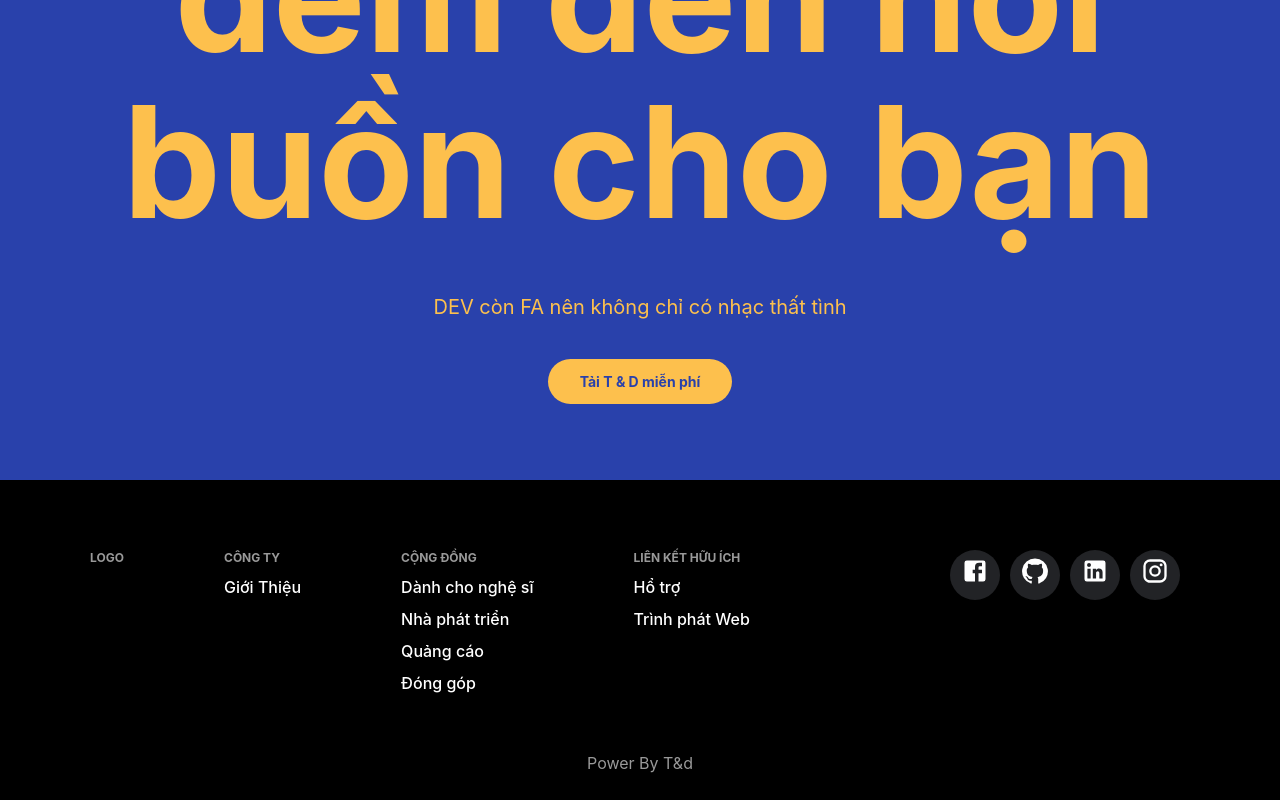
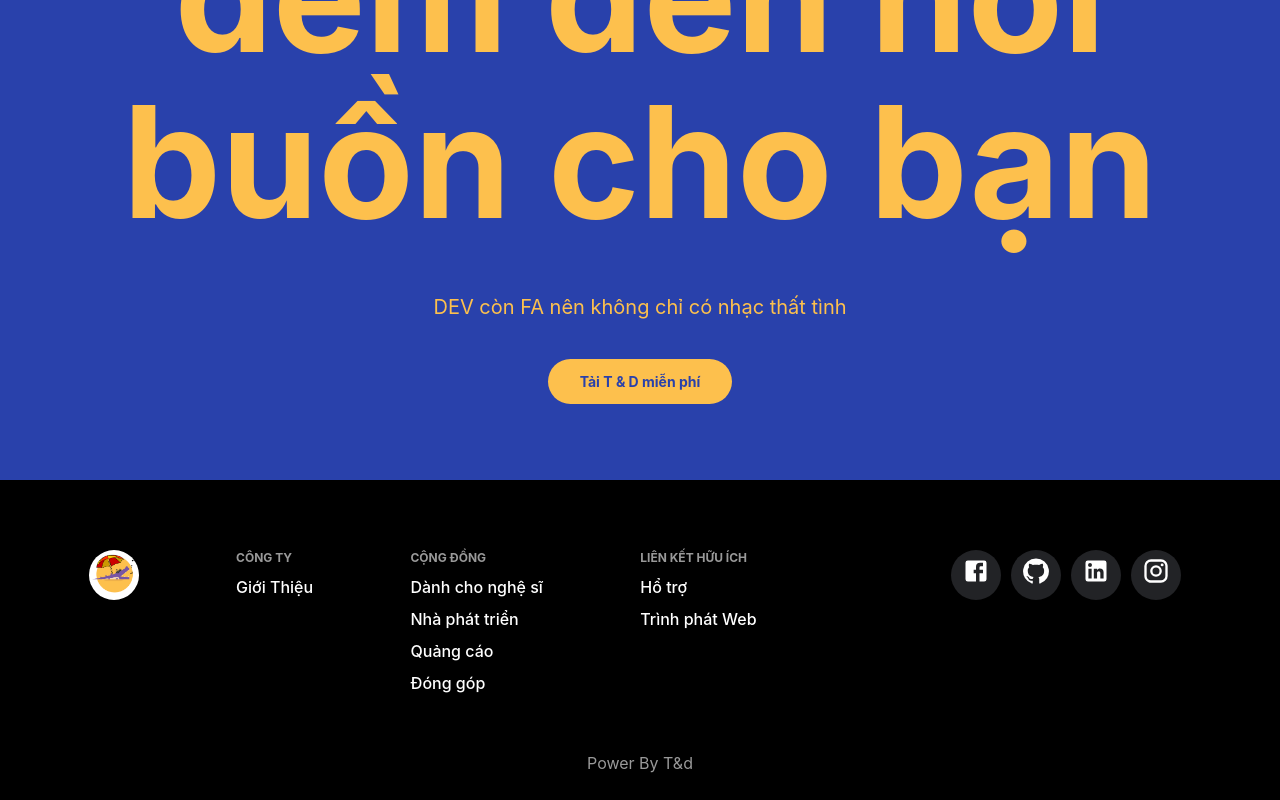
Before and after one commit to thanhduong1311/Spotify-Clone, a React (Create React App) app in the folder tad/: page /login in a window 1280 px wide. Shown: the part 434-1234 px from the top of the page. Built offline with nearby package versions, Linux system fonts and the light colour scheme.

Commit message:
done login page

```diff
--- a/tad/src/App.js
+++ b/tad/src/App.js
@@ -1,11 +1,15 @@
 import LoginPage from "./component/LoginPage/LoginPage";
-import { Router } from "react-router-dom";
+import { Route , Routes , BrowserRouter } from "react-router-dom";
 
 function App() {
   return (
-    <>
-    <LoginPage></LoginPage>
-    </>
+    <BrowserRouter>
+      <Routes>
+        <Route path="/login" element={<LoginPage/>}>
+
+        </Route>
+      </Routes>
+    </BrowserRouter>
   );
 }
 
--- a/tad/src/component/LoginPage/LoginPage.jsx
+++ b/tad/src/component/LoginPage/LoginPage.jsx
@@ -38,7 +38,10 @@ export default function LoginPage() {
 
      <div className="login-page-footer">
          <div className="login-page-footer__grid">
-           <div className="login-page-footer__grid col col-2">LOGO</div>
+           <div className="login-page-footer__grid col col-2">
+           <img class="logoTanD" src="../LogoT&D.png" alt="" />
+
+           </div>
            <div className="login-page-footer__grid col col-2">CÔNG TY
            <div className="login-page-footer__grid-item">
              Giới Thiệu
```
